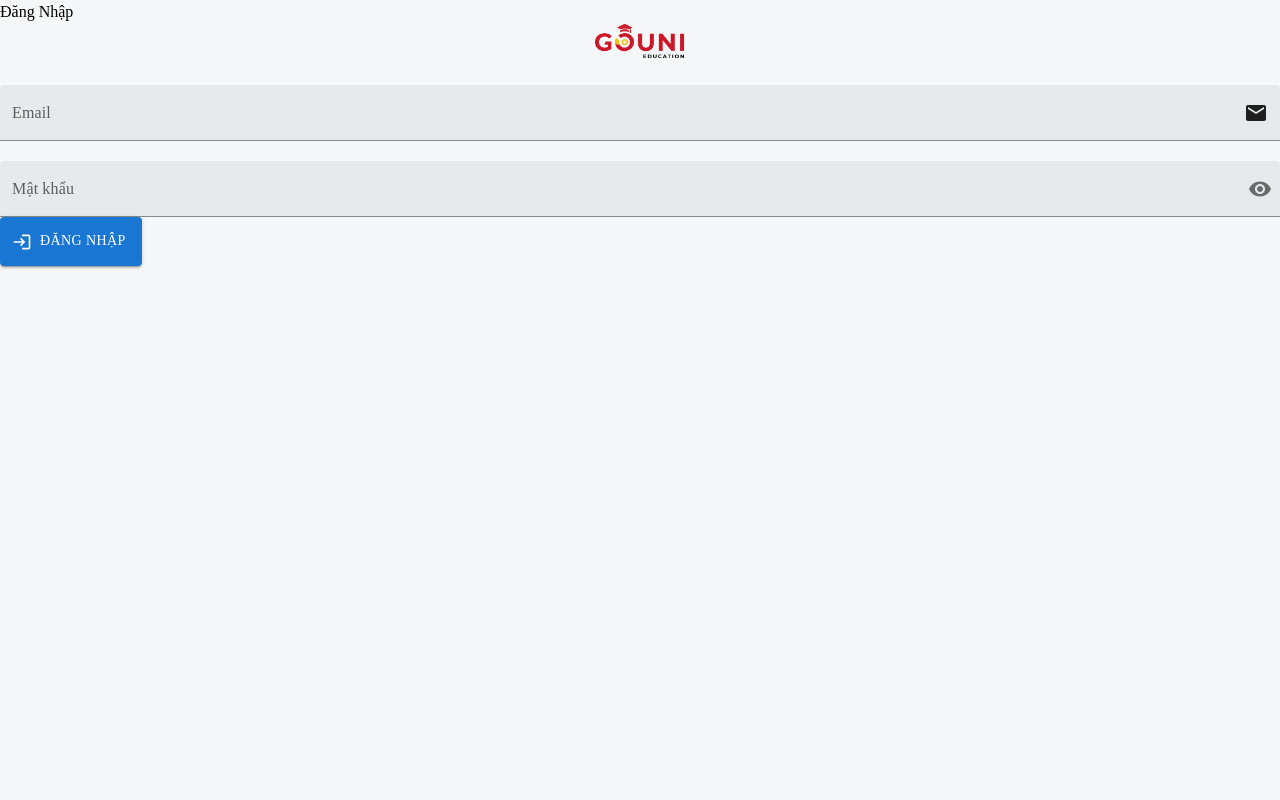
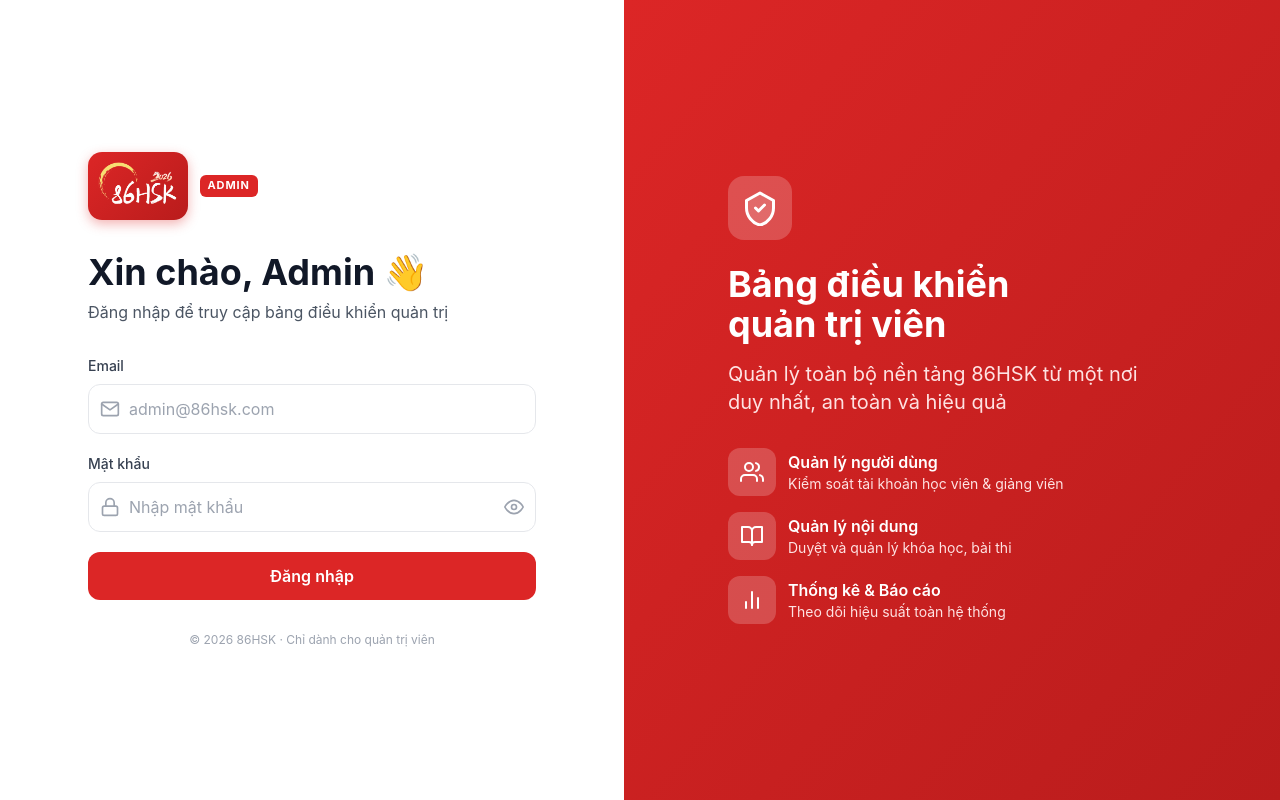
Before and after one commit to VTee-138/HSK_Admin, a React (Create React App) app: page /login in a window 1280 px wide. Built offline with nearby package versions, Linux system fonts and the light colour scheme; no server answers.

Commit message:
Fixed Version

```diff
--- a/src/App.css
+++ b/src/App.css
@@ -3,7 +3,8 @@
 @tailwind utilities;
 @layer base {
   html {
-    font-family: "Manrope" !important;
+    font-family: -apple-system, BlinkMacSystemFont, "Segoe UI", Roboto, Oxygen,
+      Ubuntu, Cantarell, "Open Sans", "Helvetica Neue", sans-serif;
   }
   body {
     margin: 0;
@@ -26,7 +27,8 @@
   input,
   textarea,
   .manrope-font {
-    font-family: "Manrope" !important;
+    font-family: -apple-system, BlinkMacSystemFont, "Segoe UI", Roboto, Oxygen,
+      Ubuntu, Cantarell, "Open Sans", "Helvetica Neue", sans-serif !important;
     font-optical-sizing: auto;
     font-style: normal;
   }
--- a/src/components/Auth/LoginForm.js
+++ b/src/components/Auth/LoginForm.js
@@ -1,150 +1,312 @@
 import { useState } from "react";
-import { Button, Stack } from "@mui/material";
 import { toast } from "react-toastify";
 import { useLocation, useNavigate } from "react-router-dom";
 import { login } from "../../services/AuthService";
-import IconButton from "@mui/material/IconButton";
-import InputLabel from "@mui/material/InputLabel";
-import InputAdornment from "@mui/material/InputAdornment";
-import FormControl from "@mui/material/FormControl";
-import Visibility from "@mui/icons-material/Visibility";
-import VisibilityOff from "@mui/icons-material/VisibilityOff";
-import FilledInput from "@mui/material/FilledInput";
-import EmailIcon from "@mui/icons-material/Email";
 import logo from "../../images/logo.png";
-import LoginIcon from "@mui/icons-material/Login";
 
 const LoginForm = () => {
   const [email, setEmail] = useState("");
   const [password, setPassword] = useState("");
   const [showPassword, setShowPassword] = useState(false);
+  const [loading, setLoading] = useState(false);
   const navigate = useNavigate();
   const location = useLocation();
   const from = location.state?.from?.pathname || "/home";
-  const handleClickShowPassword = () => setShowPassword((show) => !show);
 
-  const handleMouseDownPassword = (event) => {
-    event.preventDefault();
-  };
-
-  const handleMouseUpPassword = (event) => {
-    event.preventDefault();
-  };
   const validate = () => {
     if (!email) {
       toast.error("Vui lòng điền thông tin email.");
       return false;
     }
-
     if (!password) {
       toast.error("Vui lòng điền thông tin mật khẩu.");
       return false;
     }
-
     return true;
   };
 
   const handleSubmit = async (e) => {
     e.preventDefault();
-
-    if (!validate()) {
-      return;
-    }
+    if (!validate()) return;
+    setLoading(true);
     try {
-      const response = await login({
-        email,
-        password,
-      });
-
+      const response = await login({ email, password });
       if (response?.success && response?.token) {
         const { token, user } = response;
-
-        // Lưu token và thông tin user vào localStorage
         localStorage.setItem("jwt", JSON.stringify({ token }));
         localStorage.setItem("user", JSON.stringify(user));
-
-        toast.success(`Chào mừng ${user.fullName || 'bạn'}!`);
+        toast.success(`Chào mừng ${user.fullName || "bạn"}!`);
         navigate(from, { replace: true });
       } else {
         toast.error("Đăng nhập thất bại. Vui lòng thử lại.");
       }
     } catch (error) {
-      const message = error?.response?.data?.message || "Đã xảy ra lỗi khi đăng nhập";
+      const message =
+        error?.response?.data?.message || "Đã xảy ra lỗi khi đăng nhập";
       toast.error(message);
-    } finally {    }
+    } finally {
+      setLoading(false);
+    }
   };
 
   return (
-    <div className="limiter">
-      <div className="container-login100">
-        <div className="wrap-login100">
-          <form className="login100-form validate-form" onSubmit={handleSubmit}>
-            <Stack className="login100-form-title p-b-26">Đăng Nhập</Stack>
-            <span className="login100-form-title p-b-48">
-              <i className="zmdi zmdi-font"></i>
+    <div className="min-h-screen bg-white flex">
+      <style>{`
+        @keyframes adminFadeInUp {
+          from { opacity: 0; transform: translateY(20px); }
+          to   { opacity: 1; transform: translateY(0); }
+        }
+        @keyframes adminSpin {
+          to { transform: rotate(360deg); }
+        }
+        .admin-login-wrap {
+          animation: adminFadeInUp 0.45s ease both;
+        }
+        .admin-input:focus {
+          outline: none;
+          border-color: transparent !important;
+          box-shadow: 0 0 0 2px #dc2626;
+        }
+        .admin-spin {
+          display: inline-block;
+          width: 16px;
+          height: 16px;
+          border: 2px solid rgba(255,255,255,0.35);
+          border-top-color: #fff;
+          border-radius: 50%;
+          animation: adminSpin 0.7s linear infinite;
+        }
+      `}</style>
+
+      {/* Left Side - Form */}
+      <div className="flex-1 flex items-center justify-center p-4 sm:p-8">
+        <div className="w-full max-w-md admin-login-wrap">
+
+          {/* Logo */}
+          <div className="flex items-center gap-3 mb-8">
+            <div style={{
+              background: "linear-gradient(135deg, #dc2626, #b91c1c)",
+              borderRadius: "14px",
+              padding: "8px",
+              display: "flex",
+              alignItems: "center",
+              justifyContent: "center",
+              boxShadow: "0 4px 12px rgba(220,38,38,0.35)",
+            }}>
+              <img src="/logo.png" alt="86HSK" style={{ height: "52px", objectFit: "contain" }} />
+            </div>
+            <span
+              style={{
+                fontSize: "11px",
+                fontWeight: 700,
+                letterSpacing: "0.08em",
+                textTransform: "uppercase",
+                color: "#fff",
+                background: "#dc2626",
+                borderRadius: "6px",
+                padding: "2px 8px",
+                lineHeight: "1.6",
+              }}
+            >
+              ADMIN
             </span>
-            <div className="mb-5">
-              <img
-                  src={logo}
-                  alt="Logo"
-                  className="w-[90px] m-auto"/>
           </div>
-            <FormControl
-              sx={{ width: "100%" }}
-              variant="filled"
-              className="mb-5"
+
+          {/* Header */}
+          <div className="mb-8">
+            <h1 className="text-3xl sm:text-4xl font-bold text-gray-900 mb-2">
+              Xin chào, Admin 👋
+            </h1>
+            <p className="text-gray-600">
+              Đăng nhập để truy cập bảng điều khiển quản trị
+            </p>
+          </div>
+
+          {/* Form */}
+          <form onSubmit={handleSubmit} className="space-y-5" noValidate>
+
+            {/* Email */}
+            <div>
+              <label
+                htmlFor="admin-email"
+                className="block text-sm font-medium text-gray-700 mb-2"
               >
-              <InputLabel htmlFor="filled-adornment-email">Email</InputLabel>
-              <FilledInput
-                id="filled-adornment-email"
+                Email
+              </label>
+              <div className="relative">
+                <div className="absolute inset-y-0 left-0 pl-3 flex items-center pointer-events-none">
+                  <svg className="h-5 w-5 text-gray-400" fill="none" viewBox="0 0 24 24">
+                    <path
+                      stroke="currentColor"
+                      strokeWidth="2"
+                      strokeLinecap="round"
+                      strokeLinejoin="round"
+                      d="M4 4h16c1.1 0 2 .9 2 2v12a2 2 0 01-2 2H4a2 2 0 01-2-2V6c0-1.1.9-2 2-2z"
+                    />
+                    <polyline
+                      stroke="currentColor"
+                      strokeWidth="2"
+                      strokeLinecap="round"
+                      strokeLinejoin="round"
+                      points="22,6 12,13 2,6"
+                    />
+                  </svg>
+                </div>
+                <input
+                  id="admin-email"
                   type="email"
-                name="email"
                   value={email}
                   onChange={(e) => setEmail(e.target.value)}
-                endAdornment={<EmailIcon />}
+                  className="admin-input block w-full pl-10 pr-3 py-3 border border-gray-200 rounded-xl text-gray-900 placeholder-gray-400 transition-all"
+                  placeholder="admin@86hsk.com"
+                  autoComplete="email"
                 />
-            </FormControl>
+              </div>
+            </div>
 
-            <FormControl sx={{ width: "100%" }} variant="filled">
-              <InputLabel htmlFor="filled-adornment-password">
+            {/* Password */}
+            <div>
+              <label
+                htmlFor="admin-password"
+                className="block text-sm font-medium text-gray-700 mb-2"
+              >
                 Mật khẩu
-              </InputLabel>
-              <FilledInput
-                id="filled-adornment-password"
+              </label>
+              <div className="relative">
+                <div className="absolute inset-y-0 left-0 pl-3 flex items-center pointer-events-none">
+                  <svg className="h-5 w-5 text-gray-400" fill="none" viewBox="0 0 24 24">
+                    <rect x="3" y="11" width="18" height="11" rx="2" ry="2" stroke="currentColor" strokeWidth="2" />
+                    <path d="M7 11V7a5 5 0 0110 0v4" stroke="currentColor" strokeWidth="2" strokeLinecap="round" />
+                  </svg>
+                </div>
+                <input
+                  id="admin-password"
                   type={showPassword ? "text" : "password"}
-                name="password"
                   value={password}
                   onChange={(e) => setPassword(e.target.value)}
-                endAdornment={
-                  <InputAdornment position="end">
-                    <IconButton
-                      aria-label={
-                        showPassword
-                          ? "hide the password"
-                          : "display the password"
-                      }
-                      onClick={handleClickShowPassword}
-                      onMouseDown={handleMouseDownPassword}
-                      onMouseUp={handleMouseUpPassword}
-                      edge="end"
+                  className="admin-input block w-full pl-10 pr-12 py-3 border border-gray-200 rounded-xl text-gray-900 placeholder-gray-400 transition-all"
+                  placeholder="Nhập mật khẩu"
+                  autoComplete="current-password"
+                />
+                <button
+                  type="button"
+                  onClick={() => setShowPassword((v) => !v)}
+                  className="absolute inset-y-0 right-0 pr-3 flex items-center cursor-pointer"
+                  tabIndex={-1}
+                  aria-label={showPassword ? "Ẩn mật khẩu" : "Hiện mật khẩu"}
                 >
-                      {showPassword ? <VisibilityOff /> : <Visibility />}
-                    </IconButton>
-                  </InputAdornment>
-                }
+                  {showPassword ? (
+                    <svg className="h-5 w-5 text-gray-400 hover:text-gray-600" fill="none" viewBox="0 0 24 24">
+                      <path
+                        d="M17.94 17.94A10.07 10.07 0 0112 20c-7 0-11-8-11-8a18.45 18.45 0 015.06-5.94M9.9 4.24A9.12 9.12 0 0112 4c7 0 11 8 11 8a18.5 18.5 0 01-2.16 3.19m-6.72-1.07a3 3 0 11-4.24-4.24"
+                        stroke="currentColor" strokeWidth="2" strokeLinecap="round" strokeLinejoin="round"
                       />
-            </FormControl>
-            <div className="container-login100-form-btn">
-              <Button
-                variant="contained"
-                className="py-[12px]"
-                onClick={handleSubmit}
-                startIcon={<LoginIcon />}
+                      <line x1="1" y1="1" x2="23" y2="23" stroke="currentColor" strokeWidth="2" strokeLinecap="round" />
+                    </svg>
+                  ) : (
+                    <svg className="h-5 w-5 text-gray-400 hover:text-gray-600" fill="none" viewBox="0 0 24 24">
+                      <path d="M1 12s4-8 11-8 11 8 11 8-4 8-11 8-11-8-11-8z" stroke="currentColor" strokeWidth="2" />
+                      <circle cx="12" cy="12" r="3" stroke="currentColor" strokeWidth="2" />
+                    </svg>
+                  )}
+                </button>
+              </div>
+            </div>
+
+            {/* Submit */}
+            <button
+              type="submit"
+              disabled={loading}
+              className="w-full bg-red-600 text-white py-3 px-4 rounded-xl font-semibold hover:bg-red-700 focus:outline-none focus:ring-2 focus:ring-red-500 focus:ring-offset-2 transition-colors cursor-pointer disabled:opacity-70 disabled:cursor-not-allowed"
             >
-                Đăng nhập
-              </Button>
+              {loading ? (
+                <span style={{ display: "flex", alignItems: "center", justifyContent: "center", gap: 10 }}>
+                  <span className="admin-spin" />
+                  Đang đăng nhập...
+                </span>
+              ) : (
+                "Đăng nhập"
+              )}
+            </button>
+          </form>
+
+          <p className="mt-8 text-center text-xs text-gray-400">
+            © {new Date().getFullYear()} 86HSK · Chỉ dành cho quản trị viên
+          </p>
         </div>
-          </form>
+      </div>
+
+      {/* Right Side - Admin Brand Panel */}
+      <div className="hidden lg:flex flex-1 bg-gradient-to-br from-red-600 to-red-700 items-center justify-center p-12">
+        <div className="max-w-md text-white">
+
+          {/* Shield icon */}
+          <div className="w-16 h-16 bg-white/20 rounded-2xl flex items-center justify-center mb-6">
+            <svg width="36" height="36" fill="none" viewBox="0 0 24 24">
+              <path
+                d="M12 2L3 7v5c0 5.25 3.75 10.15 9 11.35C17.25 22.15 21 17.25 21 12V7L12 2z"
+                stroke="white"
+                strokeWidth="2"
+                strokeLinecap="round"
+                strokeLinejoin="round"
+                fill="rgba(255,255,255,0.15)"
+              />
+              <polyline points="9 12 11 14 15 10" stroke="white" strokeWidth="2" strokeLinecap="round" strokeLinejoin="round" />
+            </svg>
+          </div>
+
+          <h2 className="text-4xl font-bold mb-4">
+            Bảng điều khiển<br />quản trị viên
+          </h2>
+          <p className="text-xl text-red-100 mb-8">
+            Quản lý toàn bộ nền tảng 86HSK từ một nơi duy nhất, an toàn và hiệu quả
+          </p>
+
+          <div className="space-y-4">
+            {/* Feature 1 */}
+            <div className="flex items-center gap-3">
+              <div className="w-12 h-12 bg-white/20 rounded-xl flex items-center justify-center flex-shrink-0">
+                <svg width="24" height="24" fill="none" viewBox="0 0 24 24">
+                  <path d="M17 21v-2a4 4 0 00-4-4H5a4 4 0 00-4 4v2" stroke="white" strokeWidth="2" strokeLinecap="round" strokeLinejoin="round" />
+                  <circle cx="9" cy="7" r="4" stroke="white" strokeWidth="2" />
+                  <path d="M23 21v-2a4 4 0 00-3-3.87M16 3.13a4 4 0 010 7.75" stroke="white" strokeWidth="2" strokeLinecap="round" strokeLinejoin="round" />
+                </svg>
+              </div>
+              <div>
+                <p className="font-semibold">Quản lý người dùng</p>
+                <p className="text-sm text-red-100">Kiểm soát tài khoản học viên & giảng viên</p>
+              </div>
+            </div>
+
+            {/* Feature 2 */}
+            <div className="flex items-center gap-3">
+              <div className="w-12 h-12 bg-white/20 rounded-xl flex items-center justify-center flex-shrink-0">
+                <svg width="24" height="24" fill="none" viewBox="0 0 24 24">
+                  <path d="M2 3h6a4 4 0 014 4v14a3 3 0 00-3-3H2z" stroke="white" strokeWidth="2" strokeLinecap="round" strokeLinejoin="round" />
+                  <path d="M22 3h-6a4 4 0 00-4 4v14a3 3 0 013-3h7z" stroke="white" strokeWidth="2" strokeLinecap="round" strokeLinejoin="round" />
+                </svg>
+              </div>
+              <div>
+                <p className="font-semibold">Quản lý nội dung</p>
+                <p className="text-sm text-red-100">Duyệt và quản lý khóa học, bài thi</p>
+              </div>
+            </div>
+
+            {/* Feature 3 */}
+            <div className="flex items-center gap-3">
+              <div className="w-12 h-12 bg-white/20 rounded-xl flex items-center justify-center flex-shrink-0">
+                <svg width="24" height="24" fill="none" viewBox="0 0 24 24">
+                  <line x1="18" y1="20" x2="18" y2="10" stroke="white" strokeWidth="2" strokeLinecap="round" />
+                  <line x1="12" y1="20" x2="12" y2="4" stroke="white" strokeWidth="2" strokeLinecap="round" />
+                  <line x1="6" y1="20" x2="6" y2="14" stroke="white" strokeWidth="2" strokeLinecap="round" />
+                </svg>
+              </div>
+              <div>
+                <p className="font-semibold">Thống kê & Báo cáo</p>
+                <p className="text-sm text-red-100">Theo dõi hiệu suất toàn hệ thống</p>
+              </div>
+            </div>
+          </div>
         </div>
       </div>
     </div>
--- a/src/services/UploadService.js
+++ b/src/services/UploadService.js
@@ -123,12 +123,12 @@
       return { isValid: false, error: "Chỉ cho phép upload file audio" };
     }
 
-    // Kiểm tra kích thước file (40MB)
-    const maxSize = 40 * 1024 * 1024; // 40MB
+    // Kiểm tra kích thước file (50MB)
+    const maxSize = 50 * 1024 * 1024; // 50MB
     if (file.size > maxSize) {
       return {
         isValid: false,
-        error: "File quá lớn. Kích thước tối đa là 40MB",
+        error: "File quá lớn. Kích thước tối đa là 50MB",
       };
     }
 
```
Also changed, not shown: src/App.js (+42 -1 lines). Lines whose indentation alone changed are shown as unchanged.
